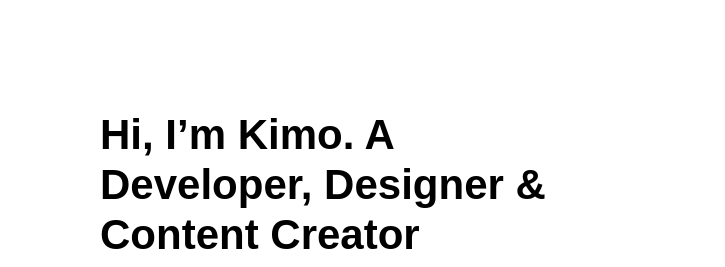
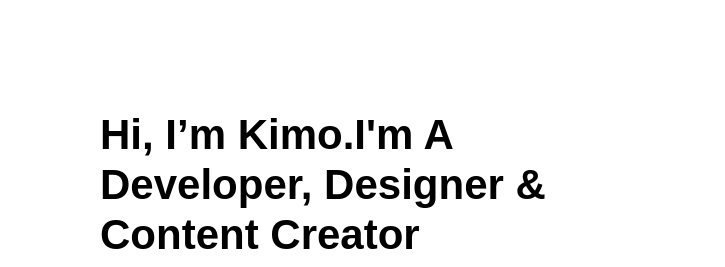
Before and after one commit to KimoDev/personal-site, a Gatsby site: page / in a window 1280 px wide. Shown: the part 124-391 px from the top of the page, 0-725 px from the left. Built offline with nearby package versions, Linux system fonts and the light colour scheme; Gatsby itself is replaced by a stand-in of ours.

Commit message:
Build commit

```diff
--- a/src/pages/index.js
+++ b/src/pages/index.js
@@ -47,7 +47,7 @@ const HomePage = () => {
 
         <div className="content-left" >
 
-          <h1 className="title">Hi, I’m Kimo. A Developer, Designer & Content Creator</h1>
+          <h1 className="title">Hi, I’m Kimo.I'm A Developer, Designer & Content Creator</h1>
           <p className="intro">A 21 year old Computer Science Student, currently in my
           final year studying at the University of Kent.</p>
           <p className="intro">As a self-taught individual for 7+ years, I have strengthen
```
